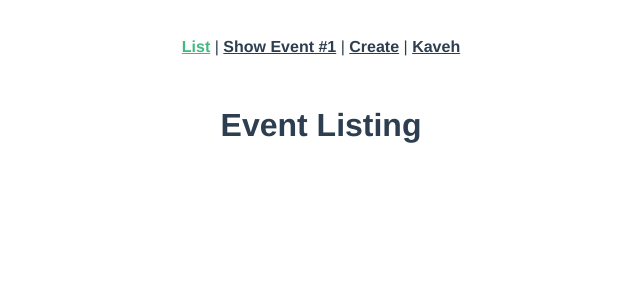
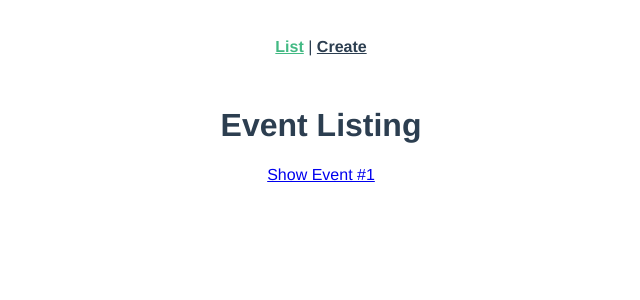
Before and after one commit to KavehKarami/real-world-vue2, a Vue app: page / in a window 1280 px wide. Shown: the top 300 px of the page, without its empty margins (319-959 px from the left). Built offline with nearby package versions, Linux system fonts and the light colour scheme.

Commit message:
use dynamic routes

```diff
--- a/src/App.vue
+++ b/src/App.vue
@@ -2,11 +2,7 @@
   <div id="app">
     <div id="nav">
       <router-link :to="{ name: 'event-list' }">List</router-link> |
-      <router-link :to="{ name: 'event-show' }">Show Event #1</router-link> |
-      <router-link :to="{ name: 'event-create' }">Create</router-link> |
-      <router-link :to="{ name: 'usename', params: { username: 'Kaveh' } }">
-        Kaveh
-      </router-link>
+      <router-link :to="{ name: 'event-create' }">Create</router-link>
     </div>
     <router-view />
   </div>
--- a/src/router/index.js
+++ b/src/router/index.js
@@ -3,7 +3,6 @@ import VueRouter from "vue-router";
 import EventList from "../views/EventList.vue";
 import EventCreate from "../views/EventCreate.vue";
 import EventShow from "../views/EventShow.vue";
-import User from "../views/User.vue";
 
 Vue.use(VueRouter);
 
@@ -14,20 +13,15 @@ const routes = [
     component: EventList,
   },
   {
-    path: "/event",
+    path: "/event/:id",
     name: "event-show",
     component: EventShow,
+    props: true,
   },
   {
     path: "/event/create",
     name: "event-create",
     component: EventCreate,
-  },
-  {
-    path: "/users/:username",
-    name: "usename",
-    component: User,
-    props: true,
   },
 ];
 
--- a/src/views/EventList.vue
+++ b/src/views/EventList.vue
@@ -1,3 +1,8 @@
 <template>
-  <h1>Event Listing</h1>
+  <div>
+    <h1>Event Listing</h1>
+    <router-link :to="{ name: 'event-show', params: { id: 1 } }">
+      Show Event #1
+    </router-link>
+  </div>
 </template>
--- a/src/views/EventShow.vue
+++ b/src/views/EventShow.vue
@@ -1,3 +1,9 @@
 <template>
-  <h1>Show Event #1</h1>
+  <h1>Show Event #{{ id }}</h1>
 </template>
+
+<script>
+export default {
+  props: ["id"],
+};
+</script>
--- a/src/views/User.vue
+++ /dev/null
@@ -1,9 +0,0 @@
-<template>
-  <h1>This is {{ username }}'s Page</h1>
-</template>
-
-<script>
-export default {
-  props: ["username"],
-};
-</script>
```
